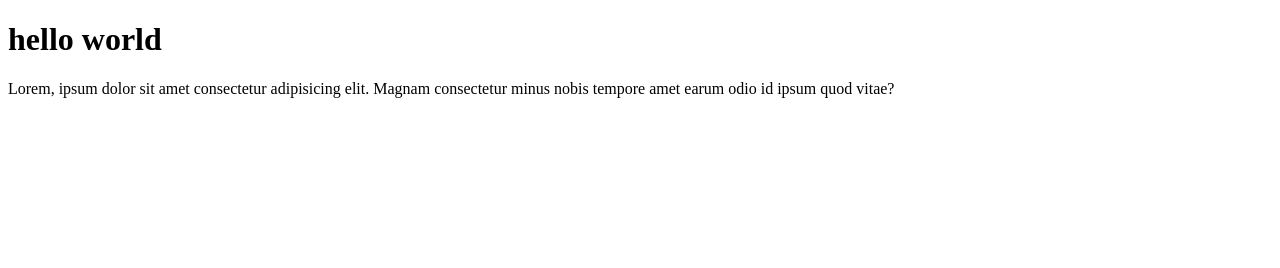
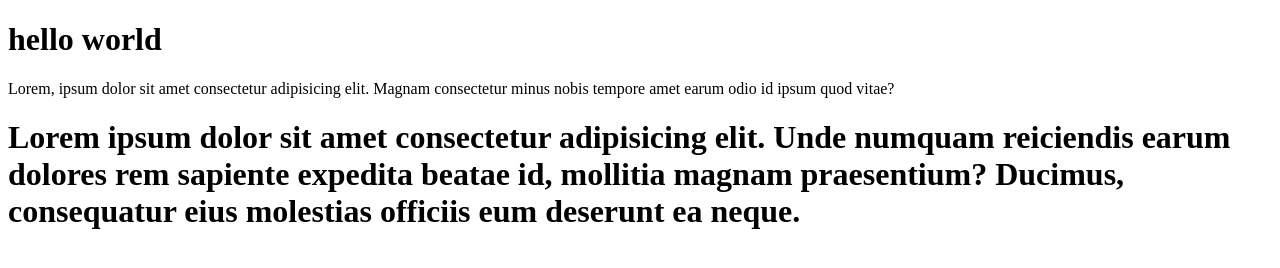
Before and after one commit to arjan001/first-git-class-project, a plain HTML site: page index.html in a window 1280 px wide. Drawn offline with Linux system fonts and the light colour scheme.

Commit message:
just added a new h1 tag with lorem

```diff
--- a/index.html
+++ b/index.html
@@ -10,5 +10,7 @@
 
     <h1>hello world</h1>
     <p>Lorem, ipsum dolor sit amet consectetur adipisicing elit. Magnam consectetur minus nobis tempore amet earum odio id ipsum quod vitae?</p>
+
+    <h1>Lorem ipsum dolor sit amet consectetur adipisicing elit. Unde numquam reiciendis earum dolores rem sapiente expedita beatae id, mollitia magnam praesentium? Ducimus, consequatur eius molestias officiis eum deserunt ea neque.</h1>
 </body>
 </html>
```
